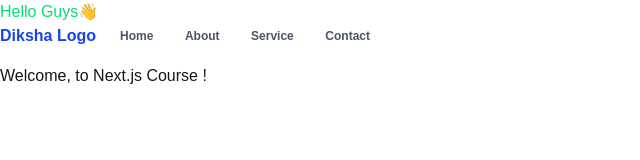
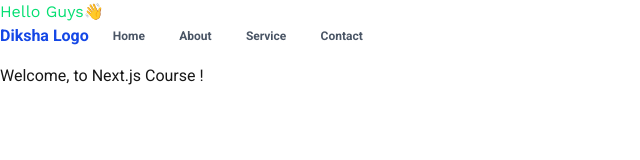
Before and after one commit to isimrangupta/learning-Next.js, a Next.js app: page / in a window 1280 px wide. Shown: the top 160 px of the page, without its empty margins (0-640 px from the left). Built offline with nearby package versions, Linux system fonts and the light colour scheme.

Commit message:
Learned how to use next/font for font optimization

```diff
--- a/app/(users)/layout.js
+++ b/app/(users)/layout.js
@@ -1,15 +1,15 @@
 import { Geist, Geist_Mono } from "next/font/google";
 import "../globals.css";
 import Navigation from "@/components/Navigation";
+import { Roboto } from "next/font/google";
+import { Work_Sans } from "next/font/google";
 
-const geistSans = Geist({
-  variable: "--font-geist-sans",
+const roboto = Roboto({
   subsets: ["latin"],
 });
 
-const geistMono = Geist_Mono({
-  variable: "--font-geist-mono",
-  subsets: ["latin"],
+const workSans = Work_Sans({
+    subsets: ["latin"],
 });
 
 export const metadata = {
@@ -21,9 +21,9 @@ export default function RootLayout({ children }) {
   return (
     <html lang="en">
       <body
-        className={`${geistSans.variable} ${geistMono.variable} antialiased`}
+        className={roboto.className}
       >
-        <h1 className="text-green-400">Hello Guys👋</h1>
+        <h1 className={`text-green-400 ${workSans.className}`}>Hello Guys👋</h1>
         <Navigation/>
         {children}
       </body>
```
